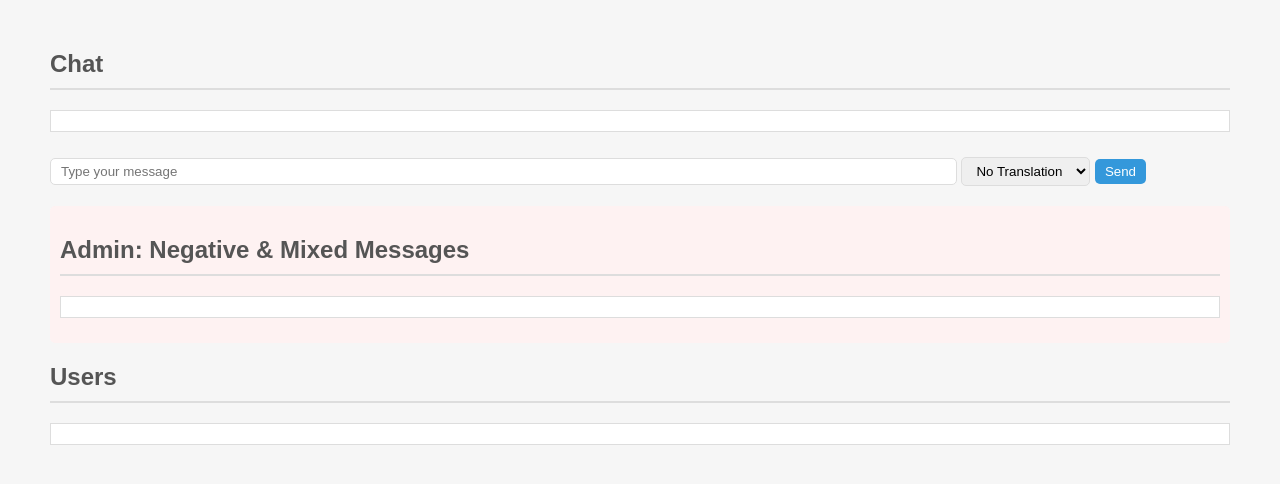
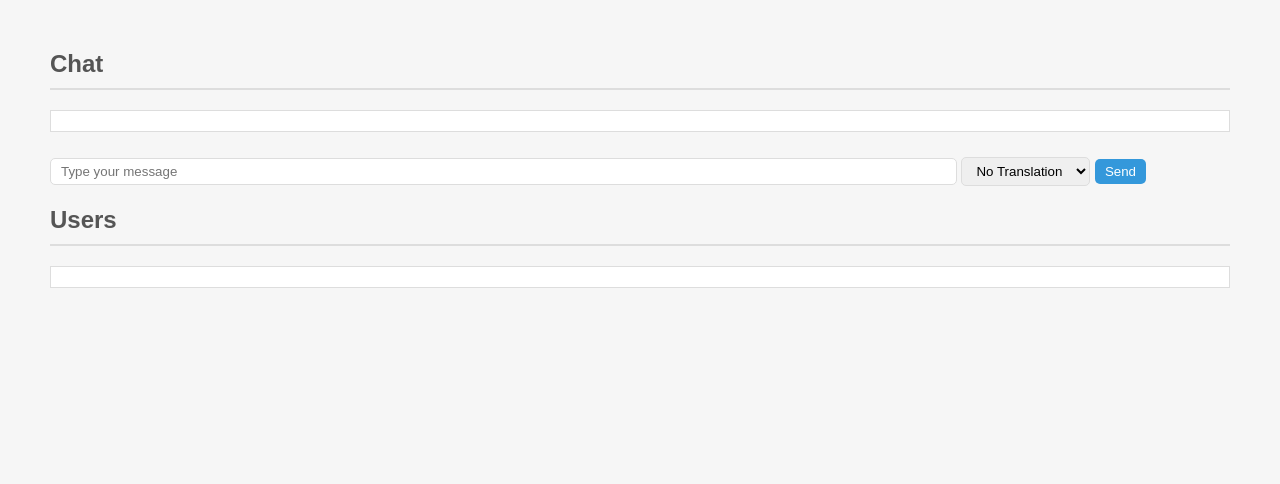
Before and after one commit to JustTalkChat/just-talk-chat, a website: page frontend/index.html in a window 1280 px wide. Drawn offline with Linux system fonts and the light colour scheme; no server answers.

Commit message:
updated readme

```diff
--- a/frontend/index.html
+++ b/frontend/index.html
@@ -90,7 +90,7 @@
     </div>
     <script>
         const API_ENDPOINT = "https://r8tdr0gq81.execute-api.us-west-2.amazonaws.com/FirstDeploy";
-        let isAdmin = true;
+        let isAdmin = false;
 
         function fetchAdminStatus() {
             if (isAdmin) {
```
Also changed, not shown: README.md, assets/admin1.png (added), assets/admin2.png (added), assets/user1.png (added).
